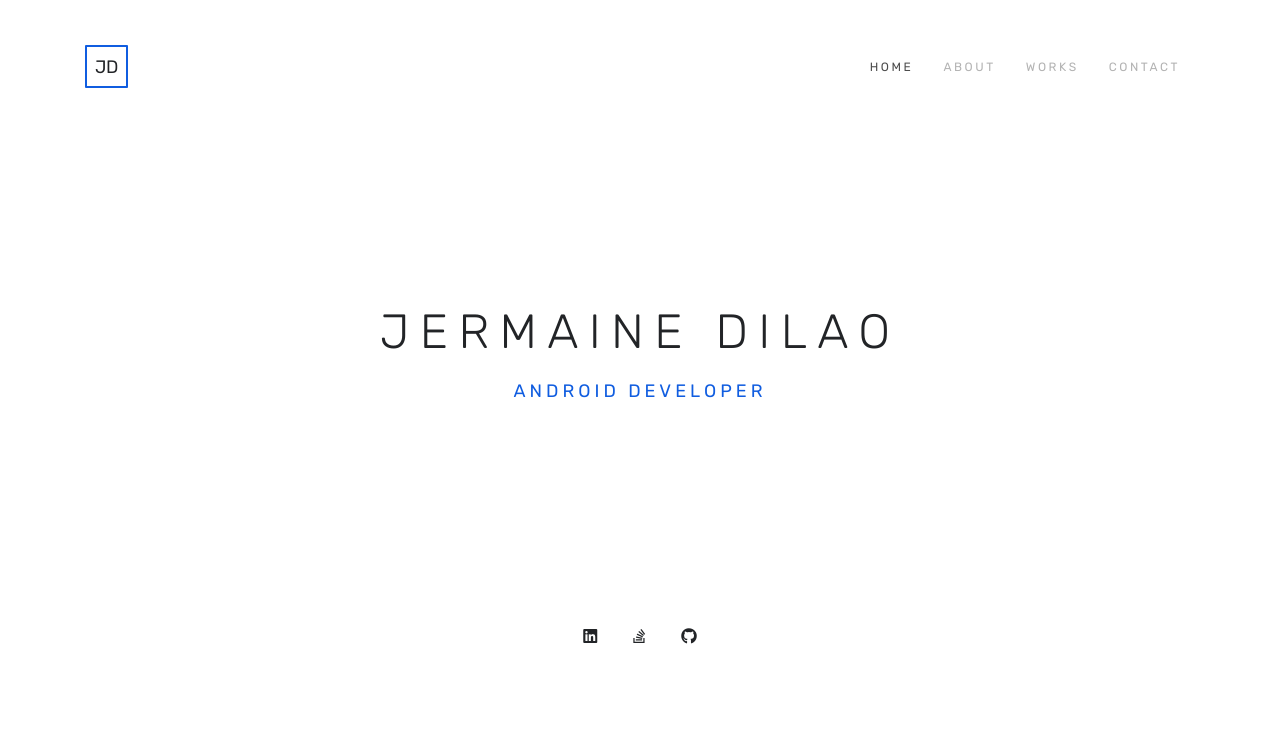
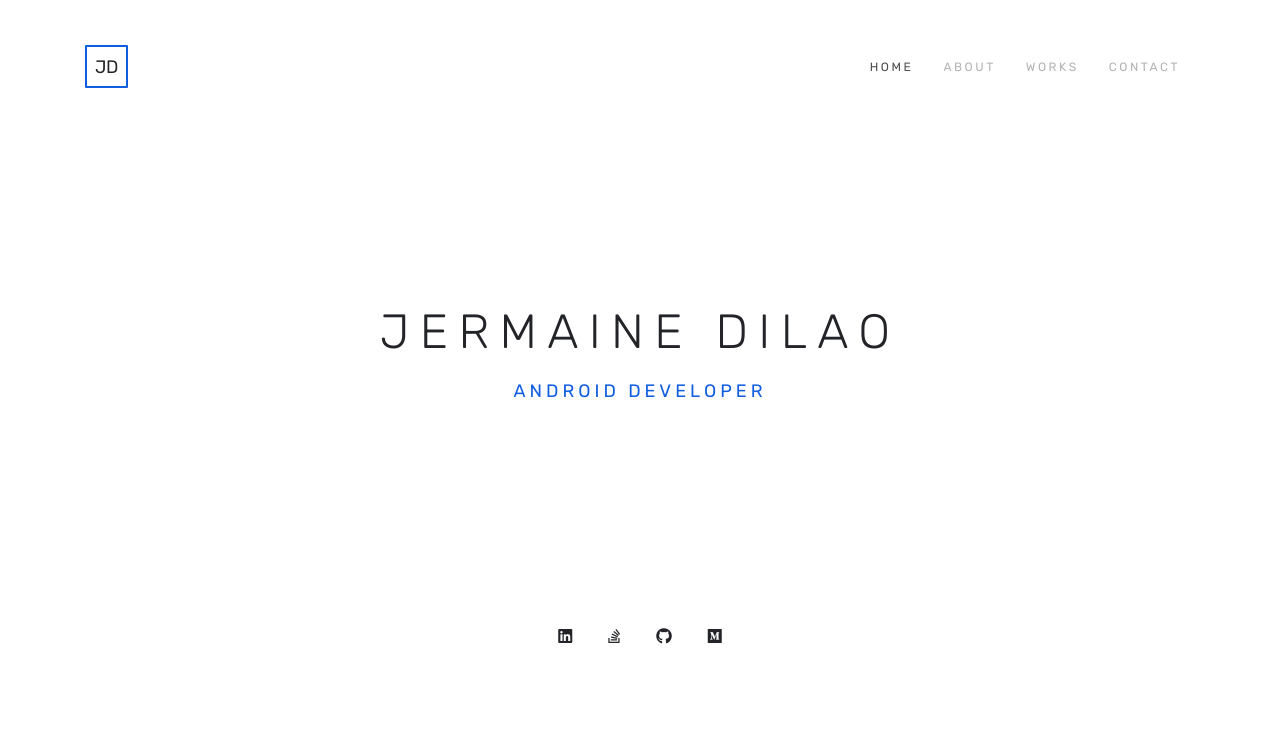
Before and after one commit to jermainedilao/jermainedilao.github.io, a plain HTML site: page index.html in a window 1280 px wide. Shown: the top 738 px of the page. Drawn offline with nearby package versions, Linux system fonts and the light colour scheme.

Commit message:
Added medium link.

```diff
--- a/index.html
+++ b/index.html
@@ -68,6 +68,7 @@
                         <a class="social-link" href="https://www.linkedin.com/in/jermainedilao/" target="_blank"><i class="p-3 fab fa-linkedin"></i></a>
                         <a class="social-link" href="https://stackoverflow.com/users/5285687/yellowj" target="_blank"><i class="p-3 fab fa-stack-overflow"></i></a>
                         <a class="social-link" href="https://github.com/jermainedilao" target="_blank"><i class="p-3 fab fa-github"></i></a>
+                        <a class="social-link" href="https://medium.com/@jermainedilao" target="_blank"><i class="p-3 fab fa-medium"></i></a>
                     </div>
                 </div>
             </div>
```
